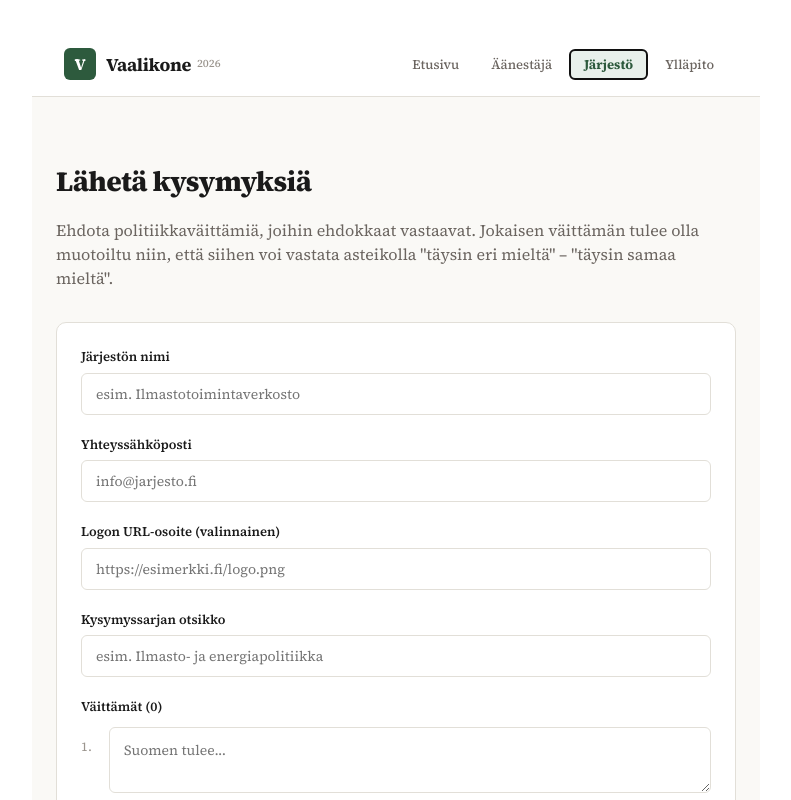
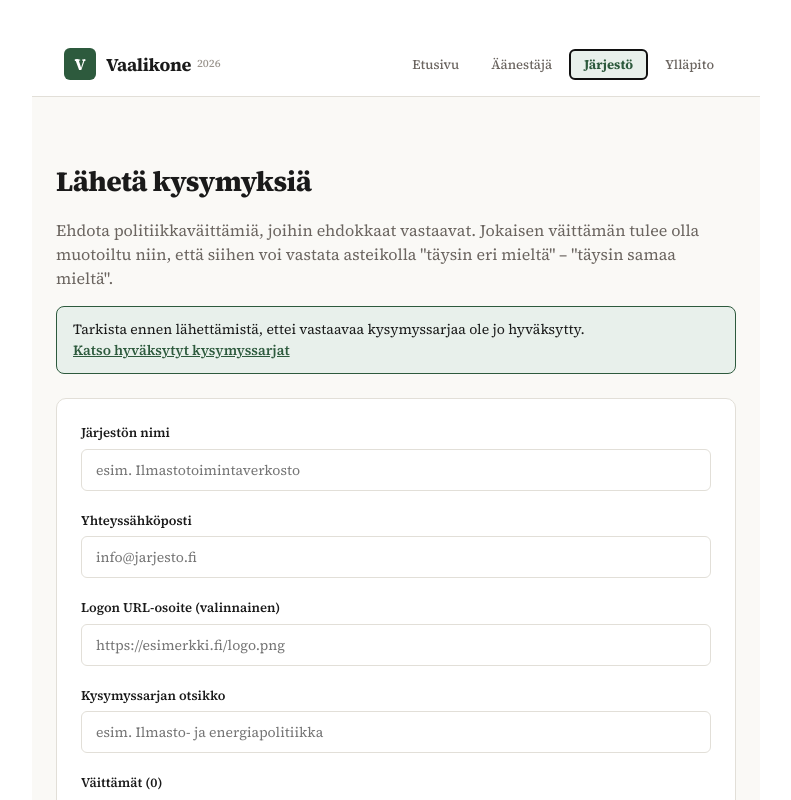
Before and after one commit to pitkanentuukka/avoinvaalikone, a React (Vite) app in the folder vaalikone-frontend/: page / in a window 1280 px wide. Both pictures are taken after a click on the button "Järjestö". Shown: the top 800 px of the page, without its empty margins (244-1035 px from the left). Built offline with nearby package versions, Linux system fonts and the light colour scheme.

Commit message:
feat(NgoView): add functionality to display approved question sets when submitting questions

```diff
--- a/vaalikone-frontend/src/App.jsx
+++ b/vaalikone-frontend/src/App.jsx
@@ -559,6 +559,23 @@ function NgoView() {
   const [submitted, setSubmitted] = useState(false);
   const [loading, setLoading] = useState(false);
   const [error, setError] = useState(null);
+  const [showApproved, setShowApproved] = useState(false);
+  const [approvedSets, setApprovedSets] = useState(null);
+  const [approvedLoading, setApprovedLoading] = useState(false);
+
+  async function openApproved() {
+    setShowApproved(true);
+    if (approvedSets !== null) return;
+    setApprovedLoading(true);
+    try {
+      const sets = await api.getQuestionSets();
+      setApprovedSets(sets);
+    } catch {
+      setApprovedSets([]);
+    } finally {
+      setApprovedLoading(false);
+    }
+  }
 
   function addQuestion() { setQuestions((q) => [...q, ""]); }
   function updateQuestion(i, val) { setQuestions((q) => q.map((x, j) => (j === i ? val : x))); }
@@ -599,9 +616,45 @@ function NgoView() {
   return (
     <div style={{ maxWidth: 680, margin: "0 auto", padding: "40px 24px" }}>
       <h2 style={{ fontSize: "28px", fontWeight: 800, letterSpacing: "-0.02em", marginBottom: "8px" }}>Lähetä kysymyksiä</h2>
-      <p style={{ color: palette.textMuted, marginBottom: "32px" }}>
+      <p style={{ color: palette.textMuted, marginBottom: "16px" }}>
         Ehdota politiikkaväittämiä, joihin ehdokkaat vastaavat. Jokaisen väittämän tulee olla muotoiltu niin, että siihen voi vastata asteikolla "täysin eri mieltä" – "täysin samaa mieltä".
       </p>
+      <div style={{ background: palette.accentLight, border: `1px solid ${palette.accent}`, borderRadius: "8px", padding: "12px 16px", marginBottom: "24px", fontSize: "14px", color: palette.text }}>
+        Tarkista ennen lähettämistä, ettei vastaavaa kysymyssarjaa ole jo hyväksytty.{" "}
+        <button onClick={openApproved} style={{ background: "none", border: "none", padding: 0, color: palette.accent, fontWeight: 600, cursor: "pointer", fontSize: "14px", textDecoration: "underline" }}>
+          Katso hyväksytyt kysymyssarjat
+        </button>
+      </div>
+      {showApproved && (
+        <div style={{ position: "fixed", inset: 0, background: "rgba(0,0,0,0.4)", zIndex: 200, display: "flex", alignItems: "center", justifyContent: "center", padding: "24px" }} onClick={() => setShowApproved(false)}>
+          <div onClick={(e) => e.stopPropagation()} style={{ background: palette.bg, borderRadius: "14px", maxWidth: 620, width: "100%", maxHeight: "80vh", overflow: "auto", boxShadow: "0 20px 60px rgba(0,0,0,0.2)" }}>
+            <div style={{ padding: "24px 28px", borderBottom: `1px solid ${palette.border}`, display: "flex", justifyContent: "space-between", alignItems: "center" }}>
+              <h3 style={{ margin: 0, fontSize: "18px", fontWeight: 700 }}>Hyväksytyt kysymyssarjat</h3>
+              <button onClick={() => setShowApproved(false)} style={{ background: "none", border: "none", fontSize: "22px", cursor: "pointer", color: palette.textLight, lineHeight: 1 }}>×</button>
+            </div>
+            <div style={{ padding: "20px 28px" }}>
+              {approvedLoading && <div style={{ color: palette.textMuted, textAlign: "center", padding: "32px 0" }}>Ladataan…</div>}
+              {!approvedLoading && approvedSets && approvedSets.length === 0 && (
+                <div style={{ color: palette.textMuted, textAlign: "center", padding: "32px 0" }}>Ei vielä hyväksyttyjä kysymyssarjoja.</div>
+              )}
+              {!approvedLoading && approvedSets && approvedSets.map((qs) => (
+                <div key={qs.id} style={{ marginBottom: "24px" }}>
+                  <div style={{ display: "flex", alignItems: "center", gap: "10px", marginBottom: "6px" }}>
+                    <NgoLogo src={qs.logoUrl} name={qs.ngoName} size={24} />
+                    <div style={{ fontWeight: 700, fontSize: "15px" }}>{qs.title}</div>
+                  </div>
+                  <div style={{ fontSize: "12px", color: palette.textMuted, marginBottom: "10px" }}>{qs.ngoName} · {(qs.questions || []).length} väittämää</div>
+                  <ol style={{ margin: 0, paddingLeft: "20px" }}>
+                    {(qs.questions || []).map((q) => (
+                      <li key={q.id} style={{ fontSize: "14px", color: palette.text, marginBottom: "4px" }}>{q.statement}</li>
+                    ))}
+                  </ol>
+                </div>
+              ))}
+            </div>
+          </div>
+        </div>
+      )}
       {error && <ErrorBanner message={error} />}
       <Card>
         <div style={{ display: "flex", flexDirection: "column", gap: "20px" }}>
```
